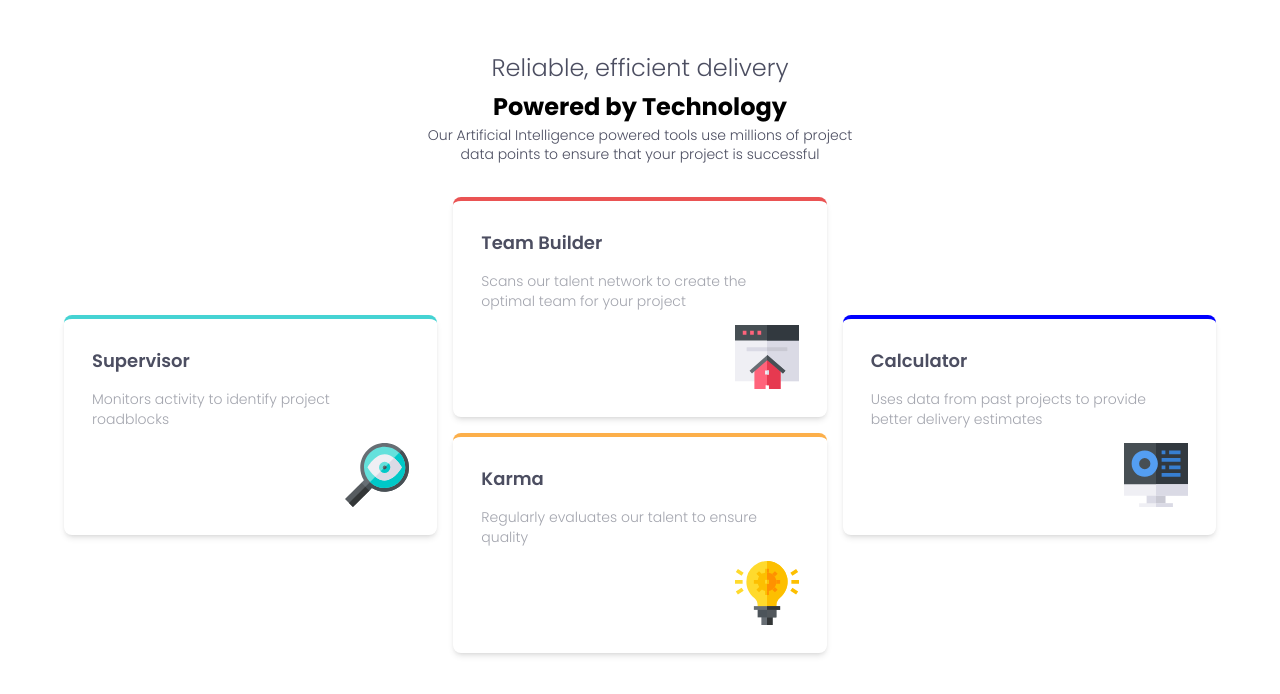
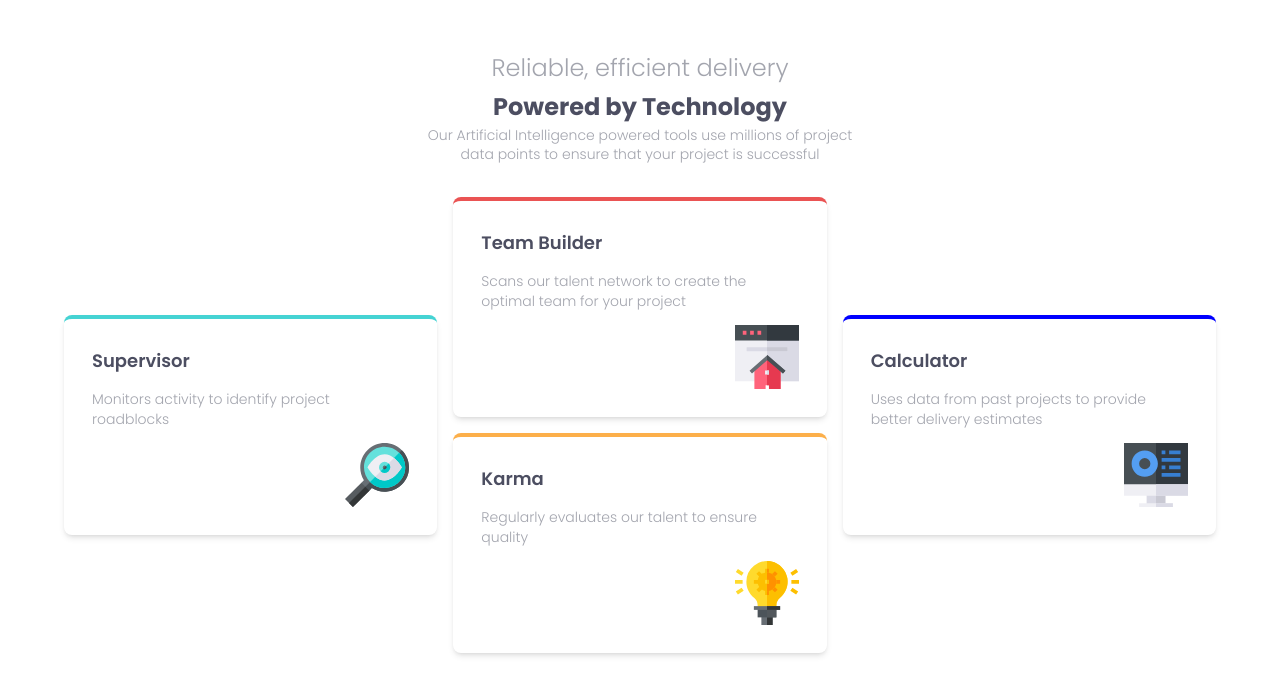
Before and after one commit to Kingkobi01/Four-Card-Feature-Section, a plain HTML site: page index.html in a window 1280 px wide. Drawn offline with nearby package versions, Linux system fonts and the light colour scheme.

Commit message:
Update header text color in index.html

```diff
--- a/index.html
+++ b/index.html
@@ -19,9 +19,9 @@
 
 <body
       class=" text-grayishBlue max-w-screen min-h-screen font-poppins py-12 text-[15px] font-light text-sm">
-  <header class="max-w-[1200px] text-veryDarkBlue  mx-auto text-center w-1/3 min-w-[300px] leading-snug mb-8">
+  <header class="max-w-[1200px] text-grayishBlue mx-auto text-center w-1/3 min-w-[300px] leading-snug mb-8">
     <h1 class="text-2xl leading-relaxed">Reliable, efficient delivery <br>
-      <span class="font-bold text-black">Powered by Technology</span>
+      <span class="font-bold text-veryDarkBlue">Powered by Technology</span>
     </h1>
     <p>
       Our Artificial Intelligence powered tools use millions of project data points
```
